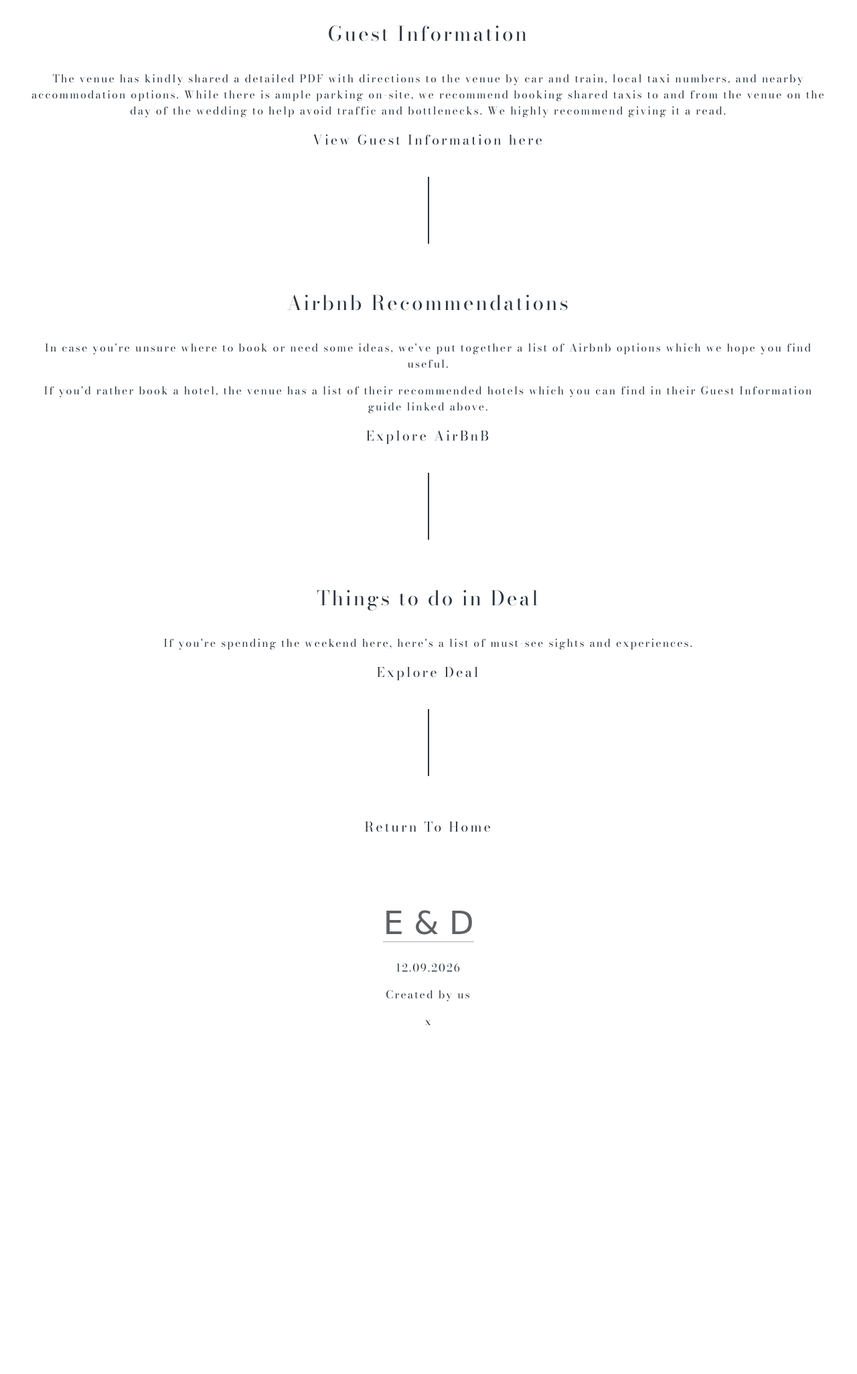
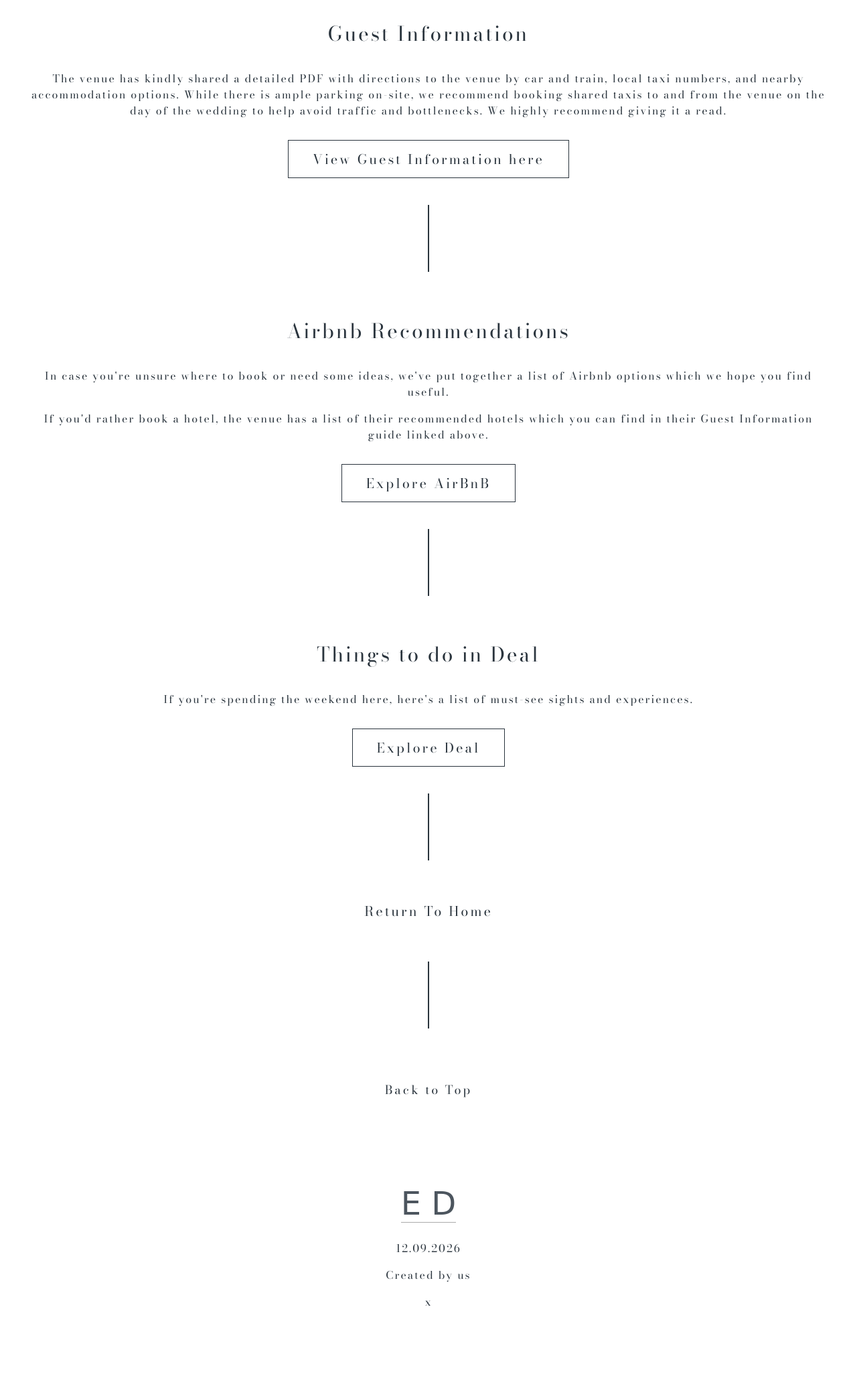
Before and after one commit to Esteph27/wedding-website, a Flask app: page /travel in a window 1280 px wide. Shown: the part 276-2328 px from the top of the page at 67% size. Before the commit the page ends 1807 px from the top, so only its background shows below. Run offline with Flask 3, Linux system fonts and the light colour scheme; the visitor is signed in with stand-in values (Sample User, id 1); parts of the project's set-up code (start-up, migrations or seed data) failed here and were passed over; some web fonts are replaced.

Commit message:
Add script to scroll to top of page for better user experience

```diff
--- a/static/css/style.css
+++ b/static/css/style.css
@@ -36,10 +36,10 @@ a {
 
 footer {
   font-family: 'Monsieur La Doulaise', cursive;
-  margin-top: 60px;
+  margin-top: 70px;
   margin-bottom: 60px;
   font-size: 48px;
-  color: #5F6265;
+  color: #4C555E;
   display: flex;
   flex-direction: column;
   align-items: center;
@@ -88,6 +88,10 @@ footer {
   transform: translateY(10px);
   animation: fadeInSubtle 1.5s ease-out forwards;
   animation-delay: 2.5s;
+}
+
+#scroll-up-link p {
+  font-size: 18px;
 }
 
 /* ================================
@@ -151,6 +155,28 @@ footer {
   color: #2A343D;
 }
 
+.button-link {
+  display: inline-block;
+  padding: 12px 36px;
+  font-family: "Bodoni Moda", serif;
+  font-size: 20px;
+  letter-spacing: 3px;
+  color: #2A343D;
+  background-color: transparent;
+  border: 1px solid #2A343D;
+  border-radius: none;
+  text-decoration: none;
+  cursor: pointer;
+  transition: transform 0.3s ease, box-shadow 0.3s ease;
+  margin-top: 1rem;
+}
+
+.button-link:hover {
+  color: white;
+  background-color: #2A343D;
+  transform: scale(1.03);
+}
+
 /* ================================
   Text
 ================================ */
@@ -159,7 +185,7 @@ footer {
   font-size: 16px;
   font-weight: 100;
   padding-top: 10px;
-  color: #2A343D;
+  color: #4C555E;
   text-align: center;
 }
 
@@ -476,7 +502,7 @@ footer {
 .page-card {
   border: 1px solid #dcdcdc;
   padding: 1.5rem;
-  border-radius: 8px;
+  border-radius: none;
   background: white;
   transition: box-shadow 0.2s ease, transform 0.2s ease;
   text-align: center;
--- /dev/null
+++ b/static/js/scrollup.js
@@ -0,0 +1,12 @@
+/**
+ * Smoothly scrolls back to the top of the page when link is clicked.
+ */
+
+const scrollUpLink = document.getElementById('scroll-up-link');
+
+scrollUpLink.addEventListener('click', () => {
+  window.scrollTo({
+    top: 0,
+    behavior: 'smooth'
+  });
+});
--- a/templates/airbnb.html
+++ b/templates/airbnb.html
@@ -237,12 +237,16 @@
     <a href="{{ url_for('home') }}" class="page-link">Return To Home</a>
 </div>
 
+<!-- scroll to top -->
 <div class="container">
     <div class="vertical-line"></div>
 </div>
-
+<div id="scroll-up-link" class="container info">
+    <p class="page-link">Back to Top</p>
+</div>
 {% endblock %}
 
 {% block scripts %}
 <script async src="https://www.airbnb.co.uk/embeddable/airbnb_jssdk"></script>
+<script src="{{ url_for('static', filename='js/scrollup.js') }}"></script>
 {% endblock %}
--- a/templates/base.html
+++ b/templates/base.html
@@ -25,7 +25,7 @@
     <!-- block for footer as footer is not shown on the index page -->
     {% if show_footer %}
     <footer class="container {% if delay_footer %}fade delay-17{% endif %}">
-      <div id="initials">E & D</div>
+      <div id="initials">E D</div>
       <div class="small-text">
           <p>12.09.2026</p>
           <p>Created by us</p>
--- a/templates/home.html
+++ b/templates/home.html
@@ -72,8 +72,12 @@
     <a href="{{ url_for('registry') }}" class="page-link">REGISTRY</a>
 </div>
 
+<!-- scroll to top -->
 <div class="container fade delay-17">
     <div class="vertical-line"></div>
+</div>
+<div id="scroll-up-link" class="container info fade delay-17">
+    <p class="page-link">Back to Top</p>
 </div>
 
 {% endblock %}
@@ -81,4 +85,5 @@
 {% block scripts %}
 <script src="{{ url_for('static', filename='js/countdown.js') }}"></script>
 <script src="{{ url_for('static', filename='js/visited.js') }}"></script>
+<script src="{{ url_for('static', filename='js/scrollup.js') }}"></script>
 {% endblock %}
--- a/templates/registry.html
+++ b/templates/registry.html
@@ -39,5 +39,8 @@
     <div class="container info">
         <a href="{{ url_for('home') }}" class="page-link">Return To Home</a>
     </div>
+    <div class="container">
+        <div class="vertical-line"></div>
+    </div>
 
 {% endblock %}
--- a/templates/travel.html
+++ b/templates/travel.html
@@ -22,7 +22,7 @@
             </p>
             <a href="https://drive.google.com/file/d/1Jb-G6_vhLb_B0ws1OmGAFyu8rJnRds3Q/view?usp=drive_link"
                target="_blank"
-               class="page-link">
+               class="button-link">
                View Guest Information here
             </a>
         </div>
@@ -44,7 +44,7 @@
                 If you'd rather book a hotel, the venue has a list of their recommended hotels
                 which you can find in their Guest Information guide linked above.
             </p>
-            <a href="{{ url_for('airbnb') }}" class="page-link mt-4">Explore AirBnB</a>
+            <a href="{{ url_for('airbnb') }}" class="button-link">Explore AirBnB</a>
         </div>
     </div>
 
@@ -57,7 +57,7 @@
         <div>
             <h2>Things to do in Deal</h2>
             <p>If you're spending the weekend here, here's a list of must-see sights and experiences.</p>
-            <a href="{{ url_for('deal') }}" class="page-link mt-4">Explore Deal</a>
+            <a href="{{ url_for('deal') }}" class="button-link">Explore Deal</a>
         </div>
     </div>
 
@@ -70,4 +70,16 @@
         <a href="{{ url_for('home') }}" class="page-link">Return To Home</a>
     </div>
 
+    <!-- scroll to top -->
+    <div class="container">
+        <div class="vertical-line"></div>
+    </div>
+    <div id="scroll-up-link" class="container info">
+        <p class="page-link">Back to Top</p>
+    </div>
+
 {% endblock %}
+
+{% block scripts %}
+<script src="{{ url_for('static', filename='js/scrollup.js') }}"></script>
+{% endblock %}
```
Also changed, not shown: templates/deal.html (+8 -0 lines), templates/dress-code.html (+12 -2 lines), templates/faq.html (+11 -0 lines), templates/rsvp.html (+9 -0 lines), templates/schedule.html (+15 -3 lines). Lines whose indentation alone changed are shown as unchanged.
